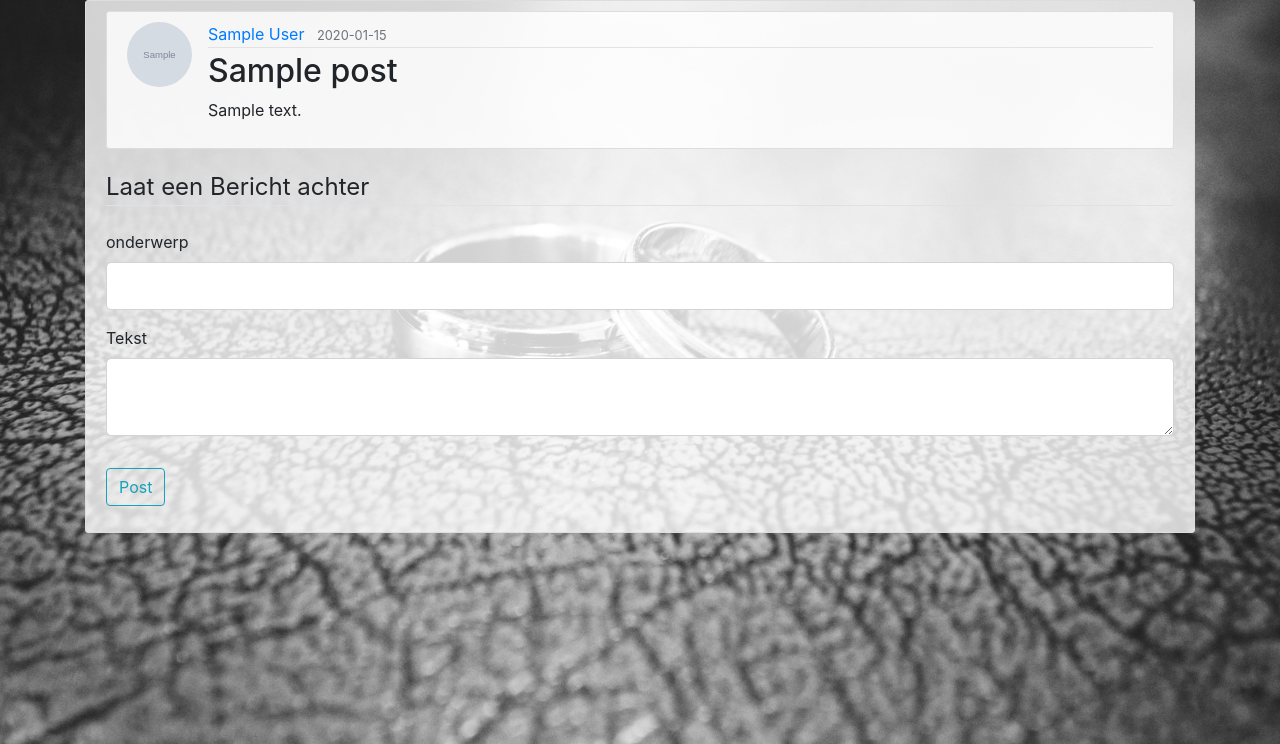
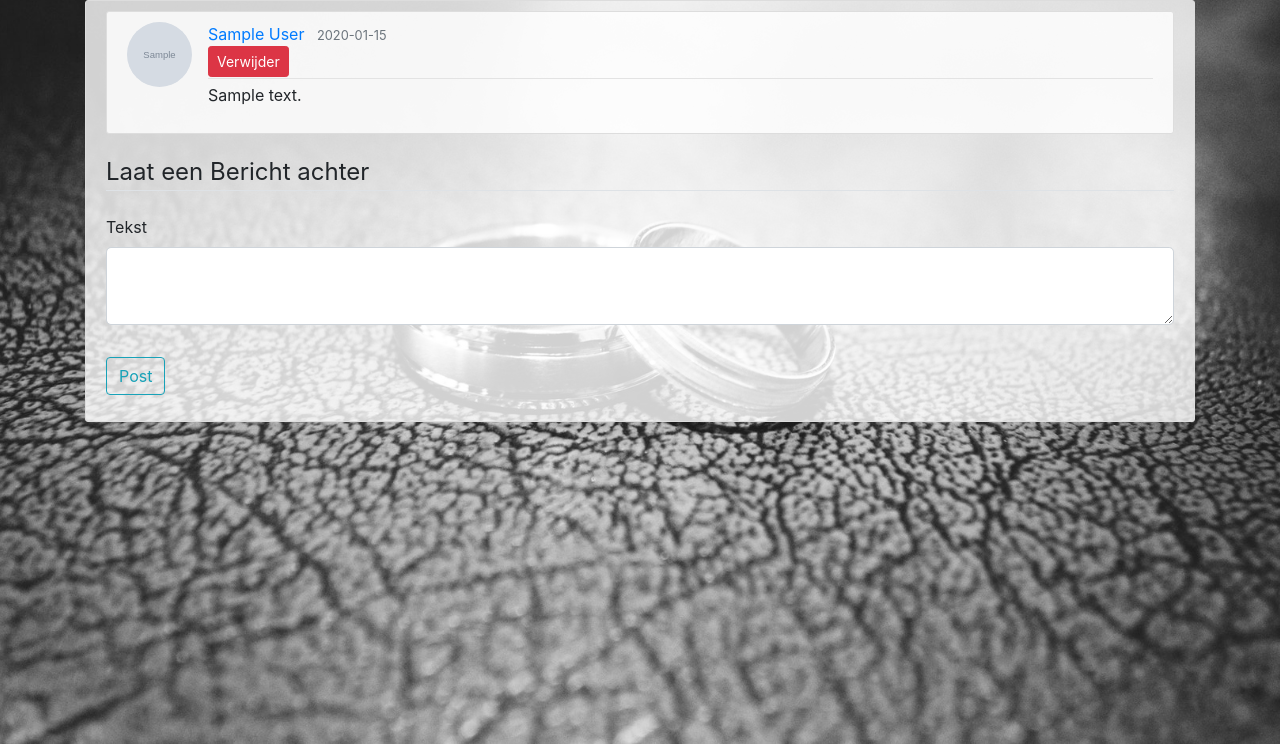
Before and after one commit to kulderzipken/trouw, a Flask app: page /forum in a window 1280 px wide. Shown: the part 56-800 px from the top of the page. Run offline with Flask 2, Linux system fonts and the light colour scheme; a user stored in the database is signed in; tables that the repository leaves empty hold one stand-in row (values such as "Sample post"); grey boxes marked "Sample" are stand-in pictures; some libraries are stand-ins or nearby versions.

Commit message:
Titels uit forum gehaald en berichten kunnen nu worden verwijderd

```diff
--- a/trouw/forms.py
+++ b/trouw/forms.py
@@ -48,6 +48,5 @@ class UpdateAccountForm(FlaskForm):
             raise ValidationError('Naam Bestaal Al')
 
 class PostForm(FlaskForm):
-    title = StringField('onderwerp', validators=[DataRequired()])
     content = TextAreaField('Tekst', validators=[DataRequired()])
     submit= SubmitField('Post')
--- a/trouw/models.py
+++ b/trouw/models.py
@@ -21,10 +21,9 @@ class User(db.Model, UserMixin):
 
 class Post(db.Model):
     id = db.Column(db.Integer, primary_key=True)
-    title = db.Column(db.String(100), nullable=False)
     date_posted = db.Column(db.DateTime, nullable=False, default=datetime.utcnow)
     content = db.Column(db.Text, nullable=False)
     user_id = db.Column(db.Integer, db.ForeignKey('user.id'), nullable=False)
 
     def __repr__(self):
-        return f"Post('{self.title}', '{self.date_posted}')"
+        return f"Post('{self.id}', '{self.date_posted}', '{self.conten}')"
--- a/trouw/routes.py
+++ b/trouw/routes.py
@@ -1,7 +1,7 @@
 import os
 import secrets
 from PIL import Image
-from flask import render_template, flash, redirect, url_for, request
+from flask import render_template, flash, redirect, url_for, request, abort
 from trouw import app, db, bcrypt
 from trouw.forms import RegistrationForm, LoginForm, UpdateAccountForm, PostForm
 from trouw.models import User, Post
@@ -27,12 +27,25 @@ def forum():
     form = PostForm()
     posts = Post.query.all()
     if form.validate_on_submit():
-        post = Post(title=form.title.data, content=form.content.data,author= current_user)
+        post = Post(content=form.content.data, author= current_user)
         db.session.add(post)
         db.session.commit()
-        flash('Your post has been created!', 'success')
+        flash('Je bericht is geplaatst!', 'success')
         return redirect(url_for('forum'))
     return render_template('forum.html',posts=posts, form=form)
+
+
+@app.route("/post/<int:post_id>/delete", methods=['GET', 'POST'])
+@login_required
+def delete_post(post_id):
+    post = Post.query.get_or_404(post_id)
+    if post.author != current_user:
+        abort(403)
+    db.session.delete(post)
+    db.session.commit()
+    flash('Je bericht is verwijderd!', 'success')
+    return redirect(url_for('forum'))
+
 
 @app.route("/register", methods=['GET', 'POST'])
 def register():
--- a/trouw/templates/forum.html
+++ b/trouw/templates/forum.html
@@ -8,31 +8,40 @@
         <div class="article-metadata">
             <a class="mr-2" href="#">{{ post.author.name }}</a>
             <small class="text-muted">{{ post.date_posted.strftime('%Y-%m-%d') }}</small>
+            {% if post.author == current_user %}
+                <div>
+                    <button type="button" class="btn btn-danger btn-sm" data-toggle="modal" data-target="#deleteModal"> Verwijder</button>
+                </div>
+                   <!-- BOOTSTRAP MODAL -->
+                <div class="modal fade" id="deleteModal" tabindex="-1" role="dialog" aria-labelledby="deleteModalLabel" aria-hidden="true">
+                    <div class="modal-dialog" role="document">
+                    <div class="modal-content">
+                        <div class="modal-header">
+                        <h5 class="modal-title" id="deleteModalLabel"> Verwijder bericht?</h5>
+                        <button type="button" class="close" data-dismiss="modal" aria-label="Close">
+                            <span aria-hidden="true">&times;</span>
+                        </button>
+                        </div>
+                        <div class="modal-footer">
+                        <button type="button" class="btn btn-secondary" data-dismiss="modal"> Sluit Venster</button>
+                        <form action="{{ url_for('delete_post', post_id=post.id) }}" method="POST">
+                            <input type="submit" class= "btn btn-danger" value="Delete">
+                        </form>
+                        </div>
+                    </div>
+                    </div>
+                </div>
+            {% endif %}
         </div>
-        <h2>{{ post.title }}</h2>
-        <p class="article-content">{{ post.content }}</p>
+        <p class="article-content ">{{ post.content }}</p>
         </div>
+
     </article>
     {% endfor %}
     <form action="" method= "POST">
         {{ form.hidden_tag() }}
         <fieldset class="form-group">
             <legend class="border-bottom mb-4"> Laat een Bericht achter</legend>
-
-            <div class="form-group">
-                {{ form.title.label(class="form-control-label") }}
-                {% if form.title.errors %}
-                    {{ form.title(class="form-control form-control-lg is-invalid") }}
-                    <div class="invalid-feedback">
-                        {% for error in form.title.errors %}
-                            <span>{{ error }}</span>
-                        {% endfor %}
-                    </div>
-                {% else %}
-                    {{ form.title(class="form-control form-control-lg") }}
-                {% endif %}
-            </div>
-
             <div class="form-group">
                 {{ form.content.label(class="form-control-label") }}
                 {% if form.content.errors %}
```
Also changed, not shown: trouw/static/profile_pics/default.jpg (added).
